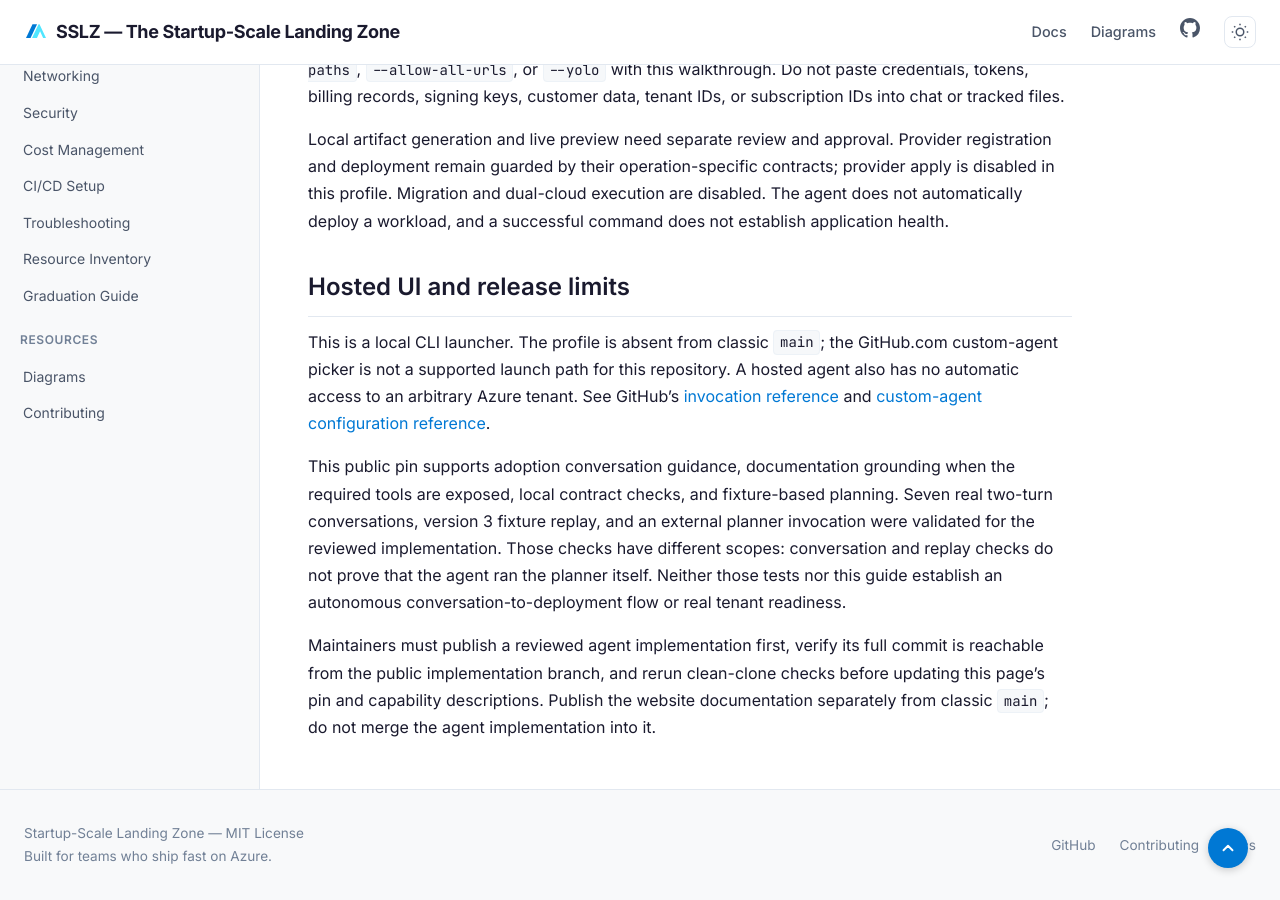
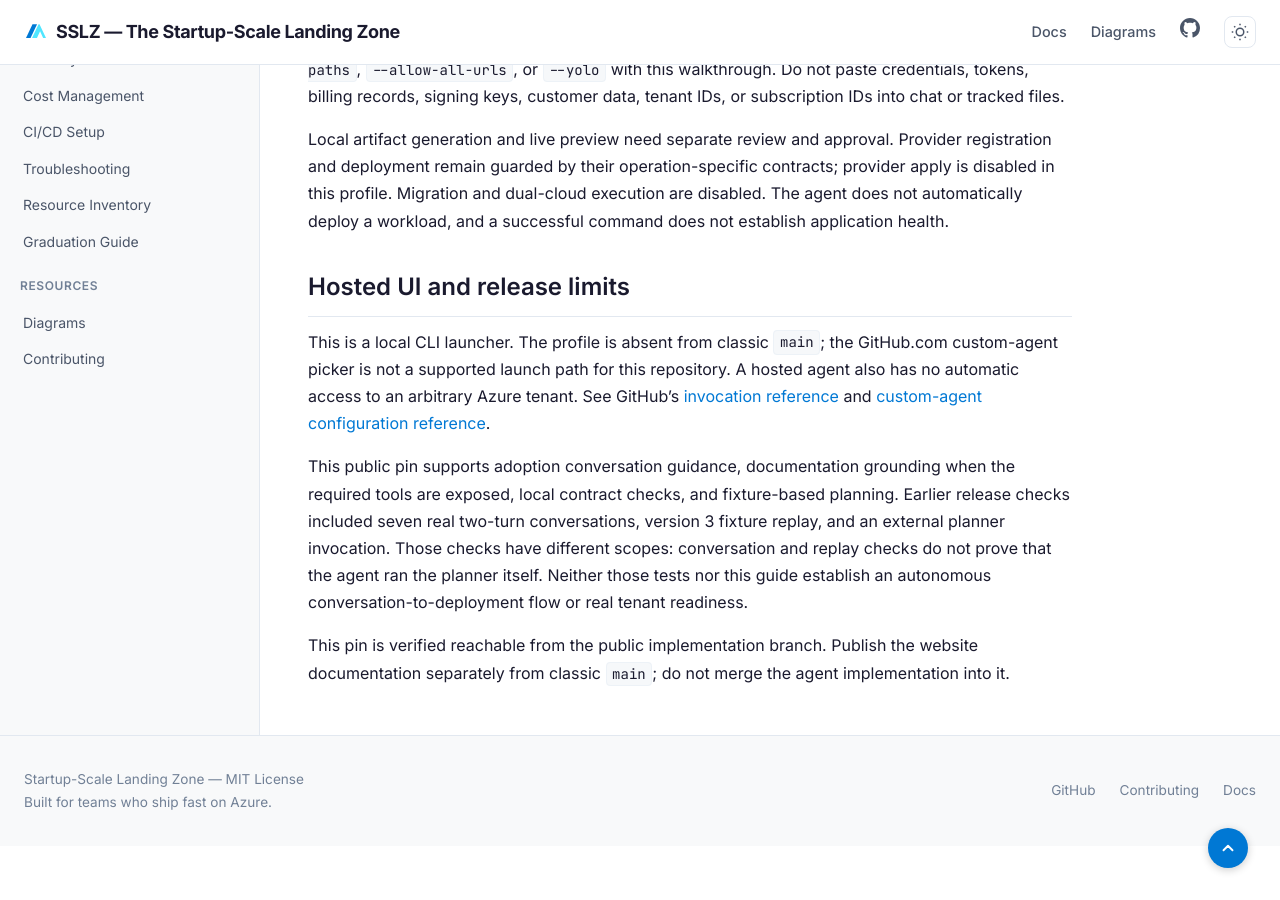
Before and after one commit to ricmmartins/sslz, a Jekyll site: the page built from use-sslz-agent.md, in a window 1280 px wide and 900 px high, scrolled down 4163 px. Built offline with Jekyll 4.4.1, drawn with Linux system fonts in a browser that asks for light colours; some of the changed text lies outside the part shown.

Commit message:
Publish SSLZ Agent identity in launcher
Pin the public launcher to the reviewed sslz-agent profile and align website validation.

```diff
--- a/use-sslz-agent.md
+++ b/use-sslz-agent.md
@@ -1,11 +1,11 @@
 ---
 layout: page
 title: "Use SSLZ Agent"
-description: "Start local Azure adoption planning with the SSLZ Founder Agent in GitHub Copilot CLI."
+description: "Start local Azure adoption planning with SSLZ Agent in GitHub Copilot CLI."
 permalink: /use-sslz-agent/
 ---
 
-Run the **SSLZ Founder Agent** in GitHub Copilot CLI from a local checkout. This page provides setup instructions only:
+Run **SSLZ Agent** in GitHub Copilot CLI from a local checkout. This page provides setup instructions only:
 it does not run the agent, connect to Azure, or receive access to your tenant, subscriptions, billing account, or secrets.
 You can discuss your workload and run local JSON planners without Azure CLI, an Azure subscription, or Azure login.
 
@@ -168,12 +168,11 @@
 See GitHub's [invocation reference](https://docs.github.com/en/copilot/how-tos/copilot-cli/use-copilot-cli/invoke-custom-agents)
 and [custom-agent configuration reference](https://docs.github.com/en/copilot/reference/custom-agents-configuration).
 
-This public pin supports adoption conversation guidance, documentation grounding when the required tools are exposed,
-local contract checks, and fixture-based planning. Seven real two-turn conversations, version 3 fixture replay, and an
-external planner invocation were validated for the reviewed implementation. Those checks have different scopes:
+This public pin supports adoption conversation guidance, documentation grounding when the required tools
+are exposed, local contract checks, and fixture-based planning. Earlier release checks included seven real two-turn
+conversations, version 3 fixture replay, and an external planner invocation. Those checks have different scopes:
 conversation and replay checks do not prove that the agent ran the planner itself. Neither those tests nor this guide
 establish an autonomous conversation-to-deployment flow or real tenant readiness.
 
-Maintainers must publish a reviewed agent implementation first, verify its full commit is reachable from the public
-implementation branch, and rerun clean-clone checks before updating this page's pin and capability descriptions.
-Publish the website documentation separately from classic `main`; do not merge the agent implementation into it.
+This pin is verified reachable from the public implementation branch. Publish the website documentation separately
+from classic `main`; do not merge the agent implementation into it.
```
Also changed, not shown: other parts of use-sslz-agent.md (+15 -15 lines), scripts/validate-classic-baseline.mjs (+5 -5 lines), tests/classic-baseline-manifest.mjs (+3 -3 lines), tests/website-launcher.mjs (+23 -11 lines), .github/classic-baseline-manifest.json, .github/workflows/validate-website.yml, README.md.
